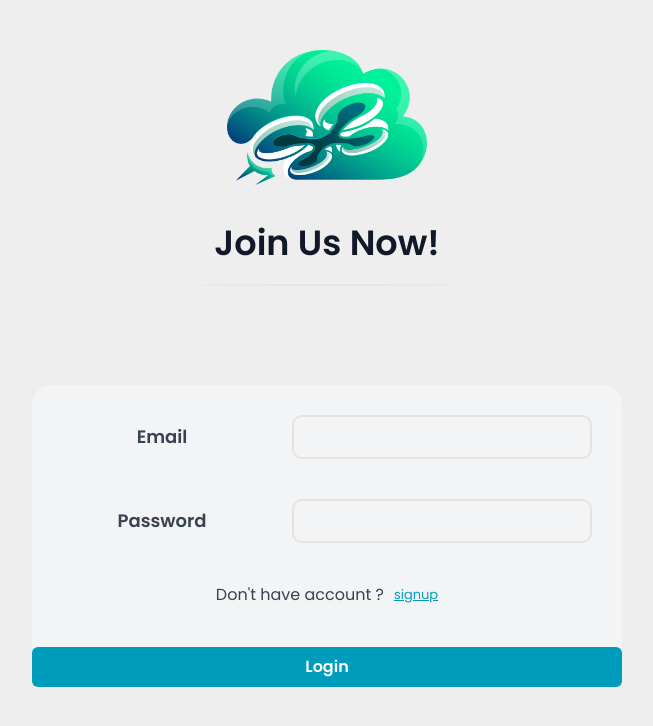
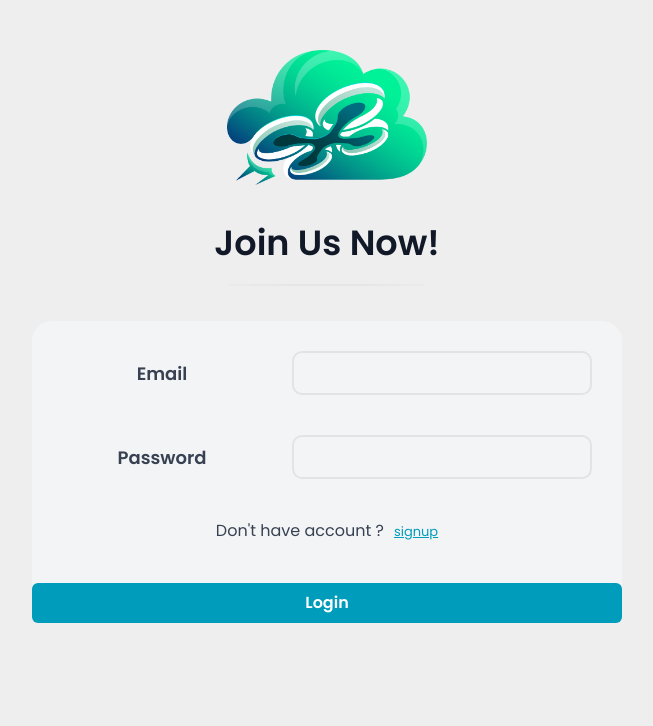
Before and after one commit to K-khalid/AMG, a React (Vite) app: page /AMG/login in a window 1280 px wide. Shown: the top 726 px of the page, without its empty margins (313-966 px from the left). Built offline with nearby package versions, Linux system fonts and the light colour scheme; a web font is replaced by a local one.

Commit message:
new test

```diff
--- a/src/features/Order/OrderForm.jsx
+++ b/src/features/Order/OrderForm.jsx
@@ -45,7 +45,7 @@ function OrderForm({ onClose, order = {} }) {
   const { register, handleSubmit, clearErrors, getValues } = useForm({
     defaultValues: id
       ? { ...order }
-      : { requestedBy: userEmail, address: Address }, // address: Address || order?.address
+      : { requestedBy: userEmail, address: Address },
     values: id ? { ...order } : { requestedBy: userEmail, address: Address },
   });
   console.log(Address);
@@ -70,12 +70,6 @@ function OrderForm({ onClose, order = {} }) {
   function onError(errors) {
     let errorName = Object.values(errors)?.at(0)?.message;
     toast.error(errorName);
-    // reset(
-    //   {
-    //     ...errors,
-    //   },
-    //   { keepValues: true }
-    // );
     clearErrors();
   }
   return (
--- a/src/pages/Login.jsx
+++ b/src/pages/Login.jsx
@@ -6,15 +6,19 @@ import LoginForm from "../features/Auth/LoginForm";
 const LoginLayout = styled.div`
   padding: 50px 0;
   align-items: center;
-  display: grid;
-  grid-template-rows: auto auto 1fr;
+  /* display: grid;
+  grid-template-rows: auto auto 1fr; */
   text-align: center;
   gap: 25px;
   background-color: var(--color-grey-180);
   height: 100dvb;
+  display: flex;
+  flex-direction: column;
 
   @media (max-width: 552px) {
-    gap: 15px;
+    gap: 0;
+    padding-bottom: 0;
+    justify-content: space-between;
   }
 `;
 
--- a/src/pages/Signup.jsx
+++ b/src/pages/Signup.jsx
@@ -7,14 +7,19 @@ const SignupLayout = styled.div`
   padding: 50px 0;
   align-items: center;
   text-align: center;
-  display: grid;
-  grid-template-rows: auto auto 1fr;
+  /* display: grid;
+  grid-template-rows: auto auto 1fr; */
+  display: flex;
+  flex-direction: column;
   gap: 10px;
   background-color: var(--color-grey-180);
   height: 100dvb;
 
   @media (max-width: 552px) {
-    gap: 15px;
+    /* gap: 15px; */
+    gap: 0;
+    padding-bottom: 0;
+    justify-content: space-between;
   }
 `;
 
--- a/src/ui/Form.jsx
+++ b/src/ui/Form.jsx
@@ -18,7 +18,13 @@ const Form = styled.form`
     margin: 0;
     width: 100%;
     border-radius: 0;
-    gap: 0;
+    padding: 0;
+    flex: 1;
+    justify-content: flex-end;
+
+    & > button {
+      border-radius: 0;
+    }
   }
 `;
 
```
